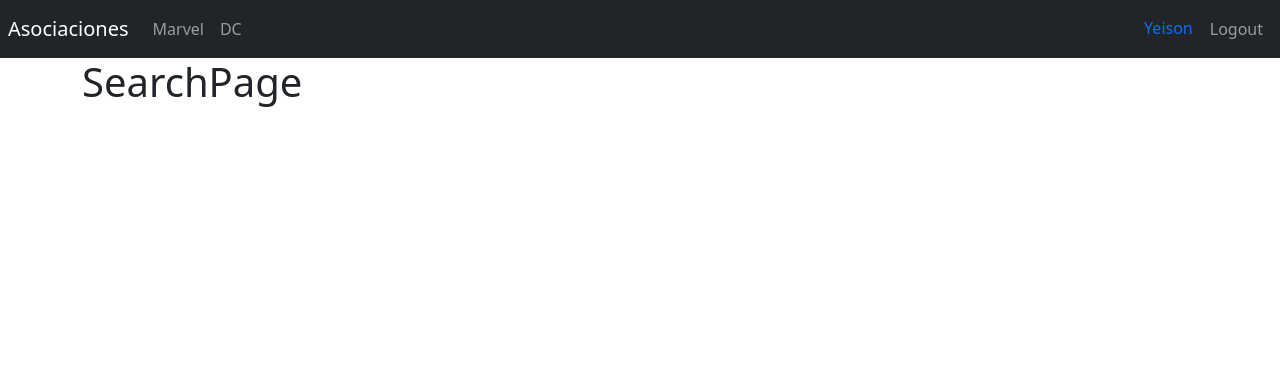
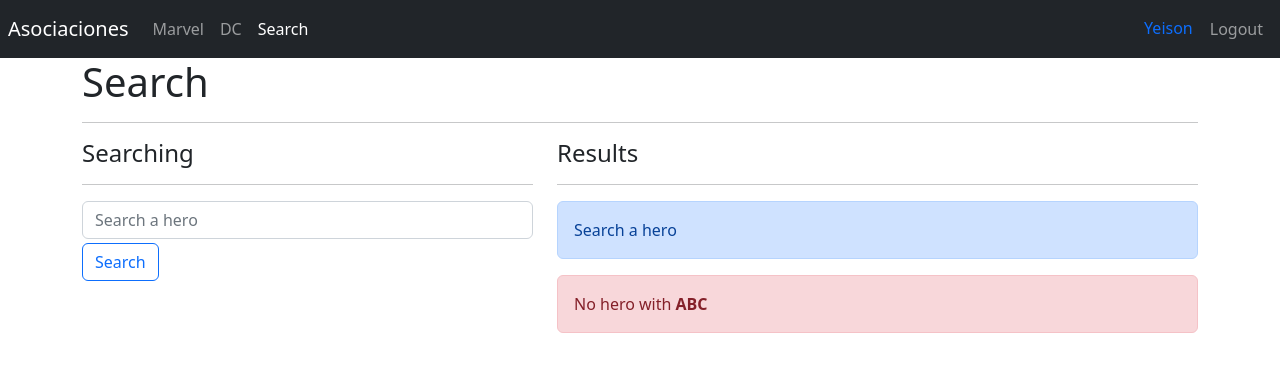
Before and after one commit to Yeison2017/heroes-spa, a React (Vite) app: page /search in a window 1280 px wide. Shown: the top 372 px of the page. Built offline with nearby package versions, Linux system fonts and the light colour scheme.

Commit message:
Diseño de la pantalla de busqueda

```diff
--- a/src/heroes/pages/SearchPage.tsx
+++ b/src/heroes/pages/SearchPage.tsx
@@ -1,5 +1,39 @@
+import { HeroCard } from "../components";
+
 const SearchPage = () => {
-    return <h1>SearchPage</h1>;
+  return (
+    <>
+      <h1>Search</h1>
+      <hr />
+
+      <div className="row">
+        <div className="col-5">
+          <h4>Searching</h4>
+          <hr />
+          <input
+            type="text"
+            placeholder="Search a hero"
+            className="form-control"
+            name="searchText"
+            autoComplete="off"
+          />
+
+          <button className="btn btn-outline-primary mt-1">Search</button>
+        </div>
+        <div className="col-7">
+          <h4>Results</h4>
+          <hr />
+
+          <div className="alert alert-primary">Search a hero</div>
+          <div className="alert alert-danger">
+            No hero with <b>ABC</b>
+          </div>
+
+          {/* <HeroCard /> */}
+        </div>
+      </div>
+    </>
+  );
 };
 
 export default SearchPage;
--- a/src/ui/components/NavBar.tsx
+++ b/src/ui/components/NavBar.tsx
@@ -32,19 +32,23 @@
           >
             DC
           </NavLink>
+
+          <NavLink
+            className={({ isActive }) =>
+              `nav-item nav-link ${isActive ? "active" : ""}`
+            }
+            to="/search"
+          >
+            Search
+          </NavLink>
         </div>
       </div>
 
       <div className="navbar-collapse collapse w-100 order-3 dual-collapse2 d-flex justify-content-end">
         <ul className="navbar-nav ml-auto">
-                    <span className="nav-item nav-link text-primary">
-                        Yeison
-                    </span>
+          <span className="nav-item nav-link text-primary">Yeison</span>
 
-                    <button
-                        className="nav-item nav-link btn"
-                        onClick={onLogout}
-                    >
+          <button className="nav-item nav-link btn" onClick={onLogout}>
             Logout
           </button>
         </ul>
```
Lines whose indentation alone changed are shown as unchanged.
